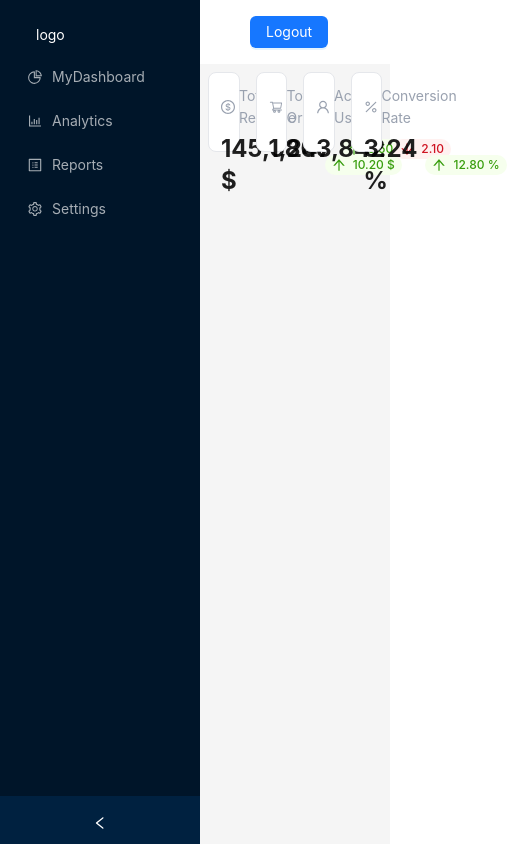
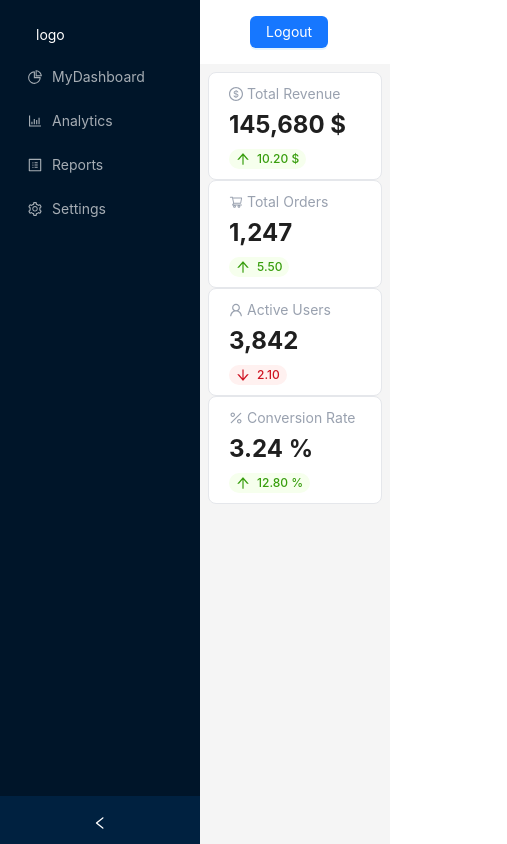
Before and after one commit to SalomeMumladze/vue-dashboard, a Vue app: page /dashboard in a window 390 px wide. Shown: the whole page, 507 px wide, since content can reach past the window. Built offline with nearby package versions, Linux system fonts and the light colour scheme.

Commit message:
add responsive and loading

```diff
--- a/src/pages/DashboardPage/DashboardPage.vue
+++ b/src/pages/DashboardPage/DashboardPage.vue
@@ -70,26 +70,31 @@ const widgetIcons: Record<string, any> = {
   "Active Users": UserOutlined,
   "Conversion Rate": PercentageOutlined,
 };
+
+const loading = false;
 </script>
 
 <template>
   <Layout>
     <a-row :gutter="16">
       <a-col
-        :span="6"
         v-for="widget in widgets"
         :key="widget.title"
-        class="h-20"
+        :xs="24"
+        :sm="12"
+        :md="8"
+        :lg="6"
       >
         <a-card
           class="border !border-gray-200 border-solid h-full"
-          :body-style="{ padding: '12px' }"
+          :body-style="{ padding: '10px 20px' }"
         >
+          <a-skeleton :loading="loading" active :paragraph="{ rows: 1 }">
             <div class="flex items-center gap-1 text-gray-400">
               <component :is="widgetIcons[widget.title]" />
               <h3>{{ widget.title }}</h3>
             </div>
-          <div class="flex items-center justify-between gap-2 mt-1">
+            <div class="flex items-center justify-between gap-2 mt-1 flex-wrap">
               <p class="text-2xl font-bold m-0">
                 {{ getFormattedNumber(widget.current) }}
                 {{ currency_options[widget?.currency]?.symbol }}
@@ -105,13 +110,14 @@ const widgetIcons: Record<string, any> = {
                   :is="widget.change >= 0 ? ArrowUpOutlined : ArrowDownOutlined"
                   class="text-sm"
                 />
-              <span
-                >{{ getFormattedNumber(Math.abs(widget.change)) }}
+                <span>
+                  {{ getFormattedNumber(Math.abs(widget.change)) }}
                   {{ currency_options[widget?.currency]?.symbol }}
                   {{ widget.unit || "" }}
                 </span>
               </a-tag>
             </div>
+          </a-skeleton>
         </a-card>
       </a-col>
     </a-row>
```
Lines whose indentation alone changed are shown as unchanged.
